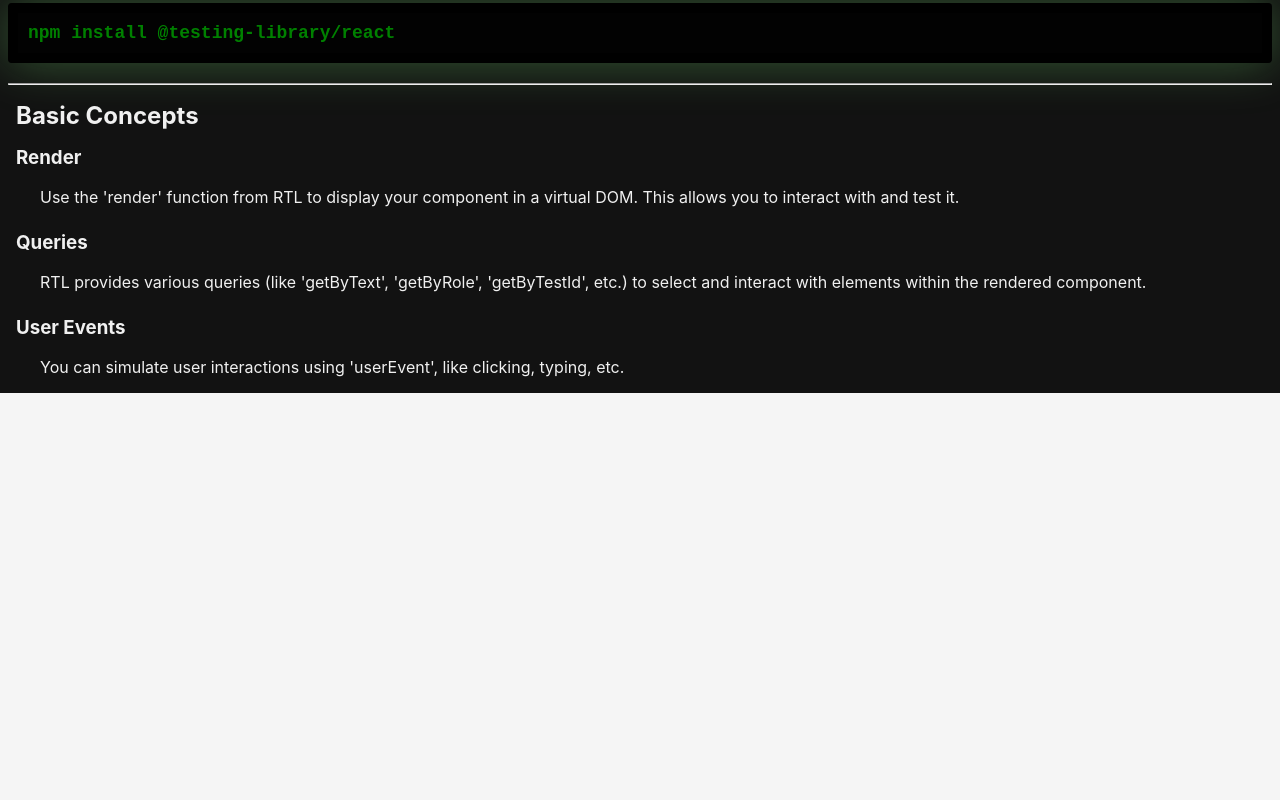
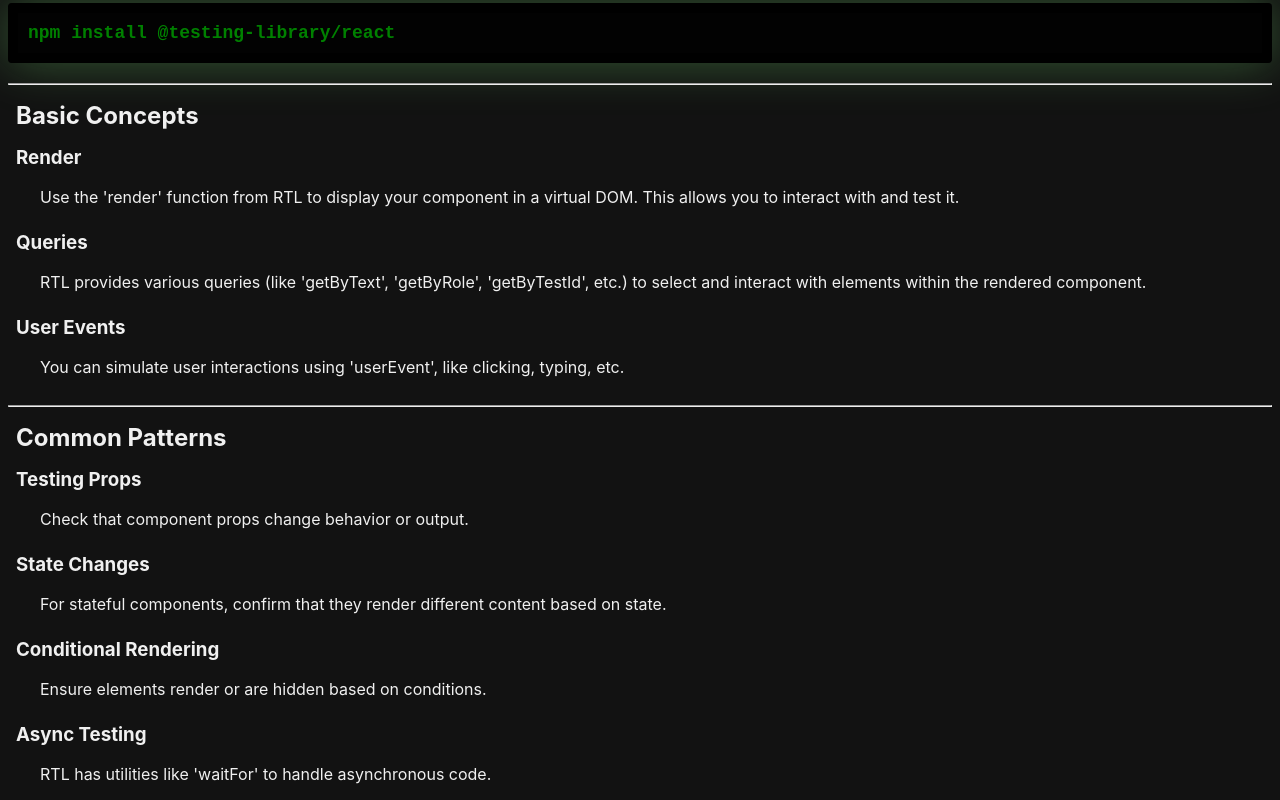
Before and after one commit to rees-kyle/react_showcase, a React (Create React App) app in the folder project/: page /react_showcase/component-testing in a window 1280 px wide. Shown: the part 1089-1889 px from the top of the page. Before the commit the page ends 1482 px from the top, so only its background shows below. Built offline with nearby package versions, Linux system fonts and the light colour scheme.

Commit message:
Add CommonPatterns component
- Added component file.
- Added to index in components folder.
- Imported and added component to page.

```diff
--- /dev/null
+++ b/project/src/components/testing/component_testing/CommonPatterns.js
@@ -0,0 +1,30 @@
+const CommonPatterns = () => {
+  return (
+    <div>
+      <br/>
+      <hr/>
+      <h2>Common Patterns</h2>
+      <h3>Testing Props</h3>
+      <p>
+        Check that component props change behavior or output.
+      </p>
+
+      <h3>State Changes</h3>
+      <p>
+        For stateful components, confirm that they render different content based on state.
+      </p>
+
+      <h3>Conditional Rendering</h3>
+      <p>
+        Ensure elements render or are hidden based on conditions.
+      </p>
+
+      <h3>Async Testing</h3>
+      <p>
+        RTL has utilities like 'waitFor' to handle asynchronous code.
+      </p>
+    </div>
+  );
+};
+
+export default CommonPatterns;
--- a/project/src/components/testing/component_testing/index.js
+++ b/project/src/components/testing/component_testing/index.js
@@ -1,3 +1,4 @@
 export { default as ComponentTesting } from './ComponentTesting';
 export { default as Setup } from './Setup';
 export { default as Concepts } from './Concepts';
+export { default as CommonPatterns } from './CommonPatterns';
--- a/project/src/pages/testing/ComponentTestingPage.js
+++ b/project/src/pages/testing/ComponentTestingPage.js
@@ -1,7 +1,8 @@
 import {
   ComponentTesting,
   Setup,
-  Concepts
+  Concepts,
+  CommonPatterns
 } from '../../components/testing/component_testing';
 
 const ComponentTestingPage = () => {
@@ -10,6 +11,7 @@ const ComponentTestingPage = () => {
       <ComponentTesting />
       <Setup />
       <Concepts />
+      <CommonPatterns />
     </>
   );
 };
```
